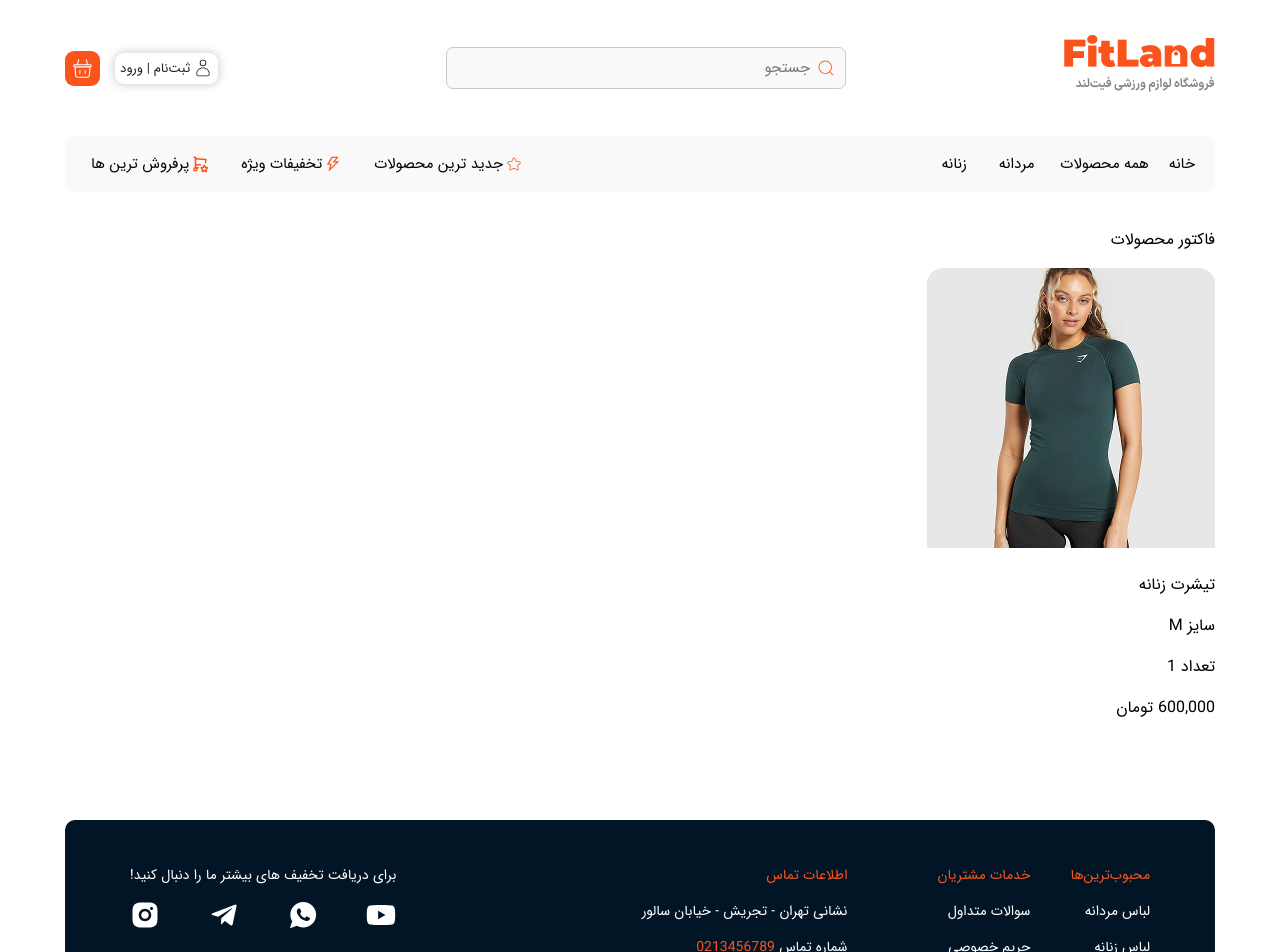
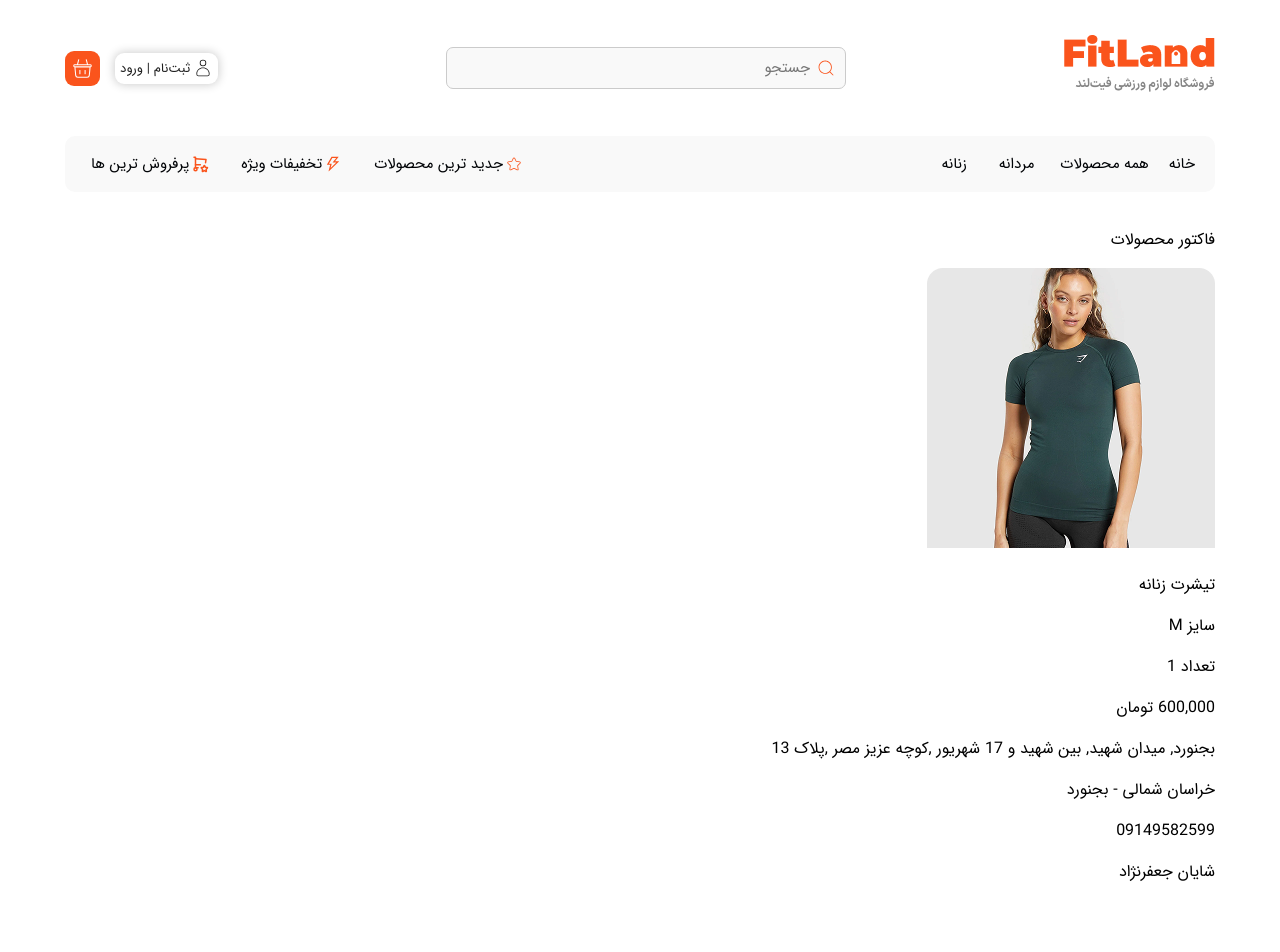
Before and after one commit to NooberThanYall/FitLand, a React (Vite) app: page /Payment in a window 1280 px wide. Shown: the top 952 px of the page. Built offline with nearby package versions, Linux system fonts and the light colour scheme.

Commit message:
develop html templets user address

```diff
--- a/src/Components/Cart/Payment/Payment.tsx
+++ b/src/Components/Cart/Payment/Payment.tsx
@@ -4,11 +4,10 @@ import './mediaPayment.css'
 export default function Payment() {
     return (
         <div className='container'>
+            <div className="contaienr-invoice-and-address">
                 <p className="title-invoice">فاکتور محصولات</p>
-
                 <div className="container-invoice">
                     <div className="line-1-product-invoice">
-
                         <div className="container-box-invoice">
                             <img src="Imgs/img-product.png" className='img-product-invoice' />
                             <p className="name-product-in-invoice">تیشرت زنانه</p>
@@ -18,8 +17,14 @@ export default function Payment() {
                                 <p className="price-in-invoice">600,000 تومان</p>
                             </div>
                         </div>
+                    </div>
+                </div>
 
-
+                <div className="contaienr-user-address">
+                    <p className="main-address">بجنورد, میدان شهید, بین شهید و 17 شهریور ,کوچه عزیز مصر ,پلاک 13 </p>
+                    <p className="users-city">خراسان شمالی - بجنورد</p>
+                    <p className="users-phone-number">09149582599</p>
+                    <p className="users-name">شایان جعفرنژاد</p>
                 </div>
             </div>
         </div>
```
Lines whose indentation alone changed are shown as unchanged.
